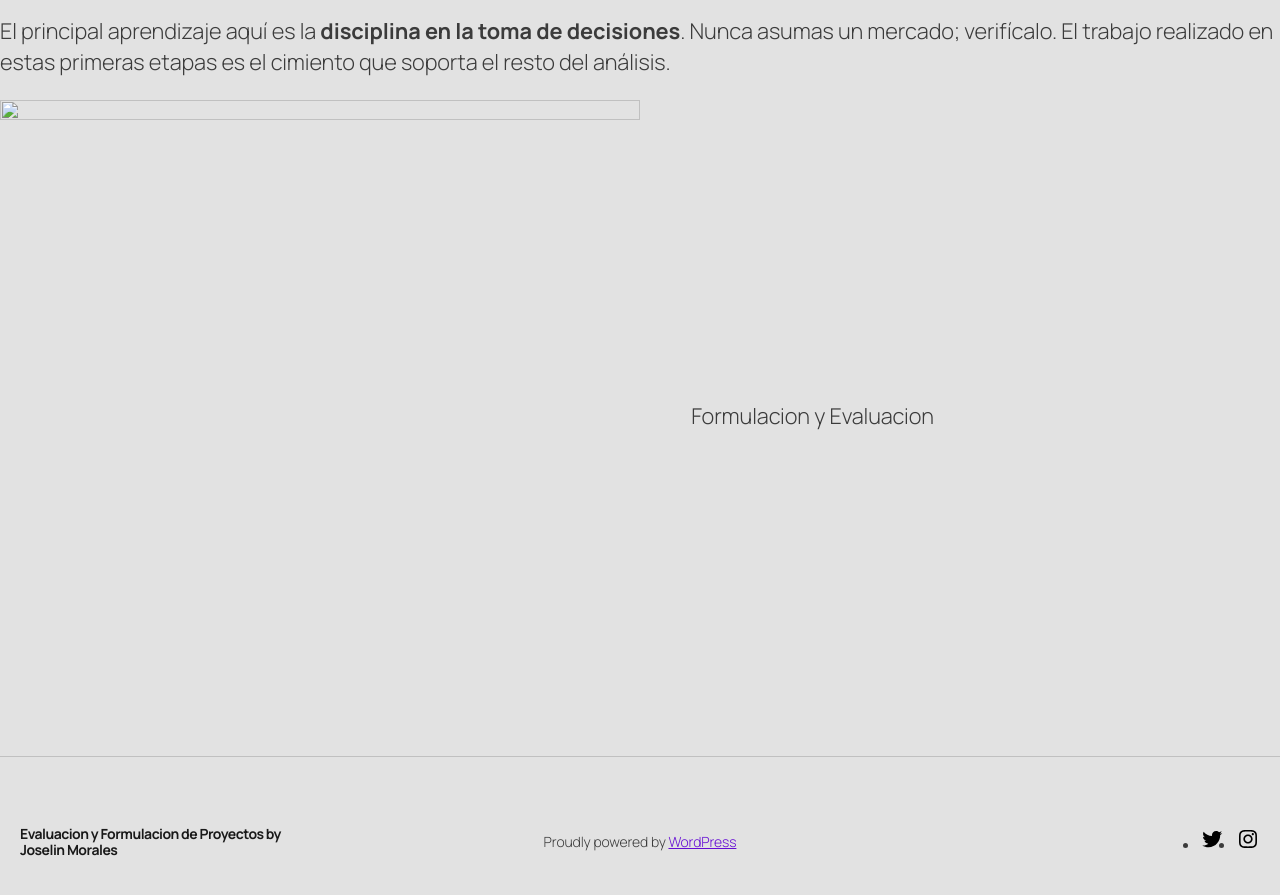
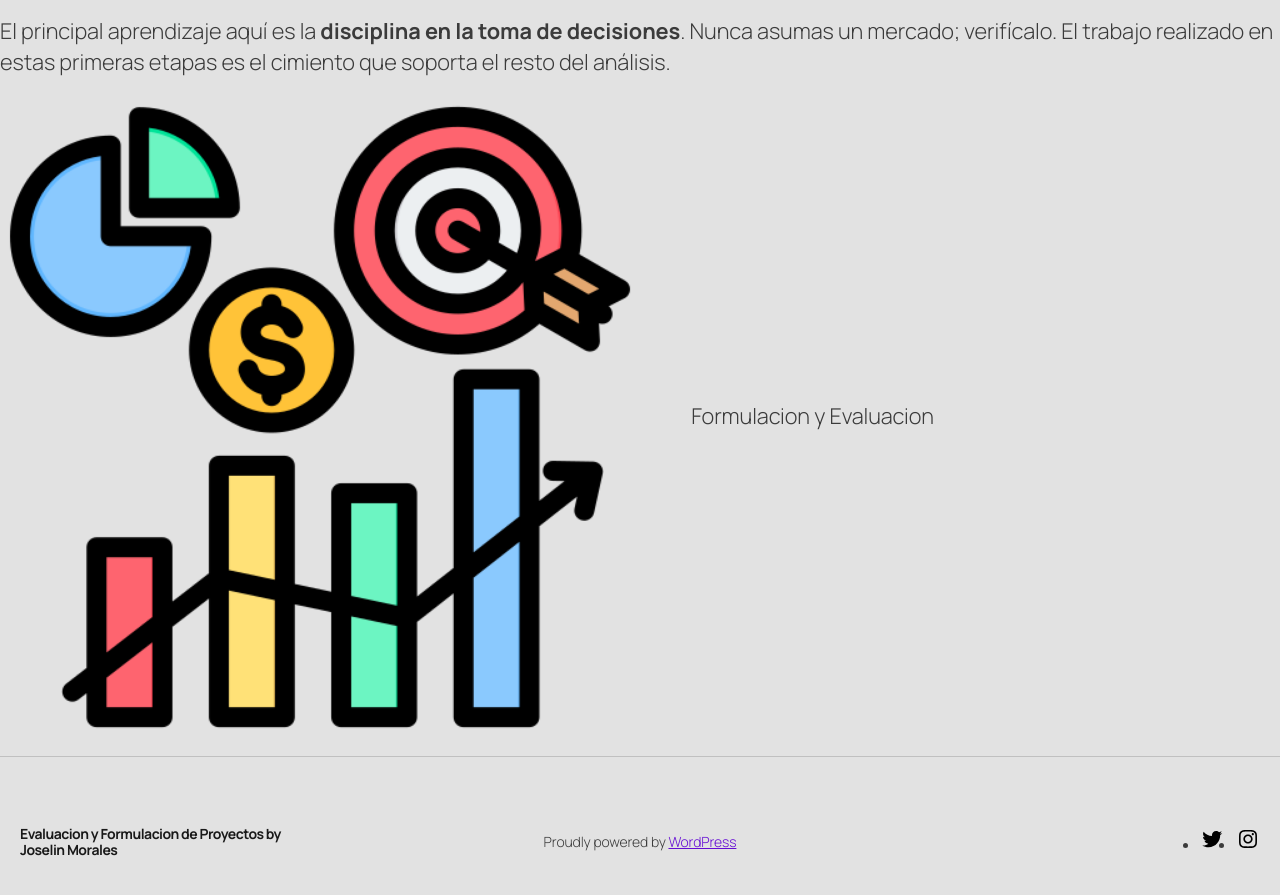
Before and after one commit to kimraquel/evaluacionbyjoselinmorales, a plain HTML site: page index.html in a window 1280 px wide. Shown: the part 5936-6831 px from the top of the page. Drawn offline with Linux system fonts and the light colour scheme; files that its build step writes are made by us from their sources.

Commit message:
Update index.html

```diff
--- a/index.html
+++ b/index.html
@@ -480,7 +480,7 @@ ol,ul{box-sizing:border-box}:root :where(.wp-block-list.has-background){padding:
 
 
 
-<div class="wp-block-media-text is-stacked-on-mobile"><figure class="wp-block-media-text__media"><img width="512" height="512" src="/.wp-content/uploads/2025/10/metrics_10789185.png" alt="" class="wp-image-22 size-full"></figure><div class="wp-block-media-text__content">
+<div class="wp-block-media-text is-stacked-on-mobile"><figure class="wp-block-media-text__media"><img width="512" height="512" src="./wp-content/uploads/2025/10/metrics_10789185.png" alt="" class="wp-image-22 size-full"></figure><div class="wp-block-media-text__content">
 <p>Formulacion y Evaluacion </p>
 </div></div>
 
```
